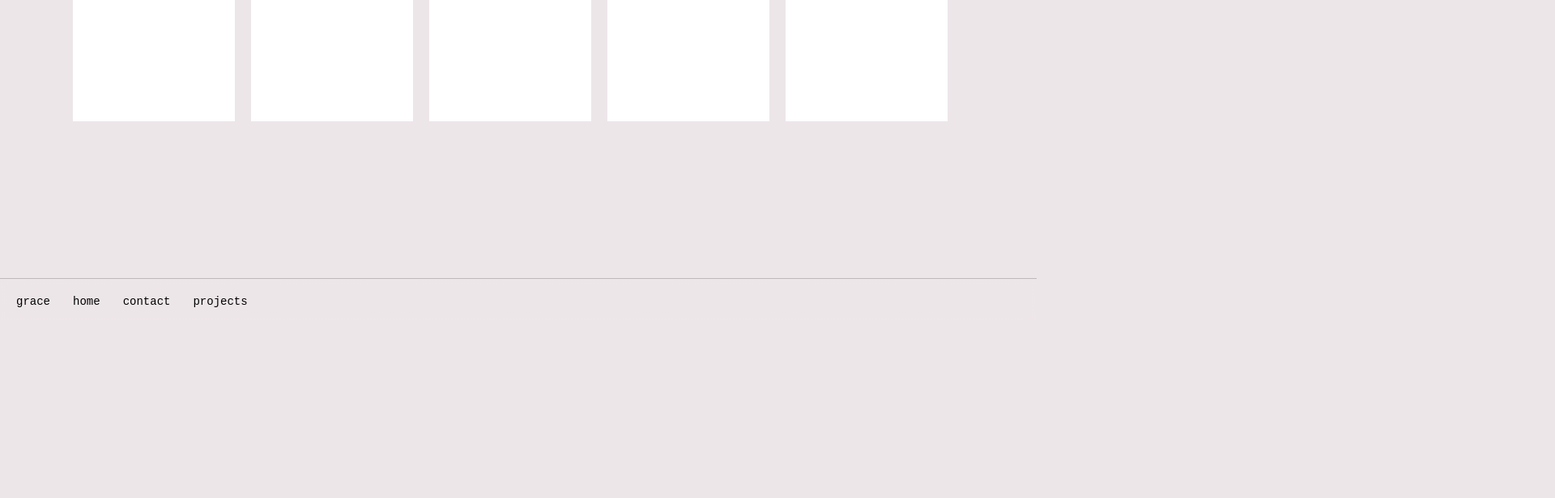
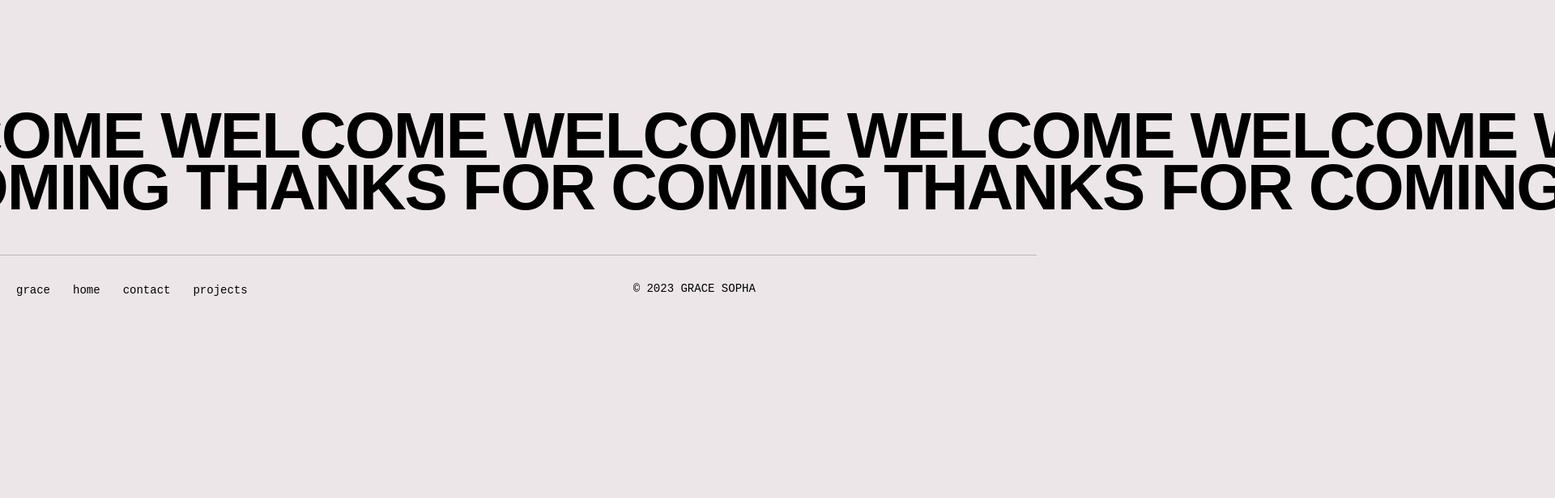
Before and after one commit to gracesopha/website, a React (Create React App) app in the folder website/: page / in a window 1280 px wide. Shown: the part 400-1016 px from the top of the page at 81% size, 1920 px wide, since content can reach past the window. Before the commit the page ends 800 px from the top, so only its background shows below. Built offline with nearby package versions, Linux system fonts and the light colour scheme.

Commit message:
Clean up footer

```diff
--- a/website/src/App.tsx
+++ b/website/src/App.tsx
@@ -33,7 +33,7 @@ function ParallaxText({ children, baseVelocity = 100 }: ParallaxProps) {
    * have to replace for wrapping that works for you or dynamically
    * calculate
    */
-  const x = useTransform(baseX, (v) => `${wrap(-20, -40, v)}%`);
+  const x = useTransform(baseX, (v) => `${wrap(-30, -45, v)}%`);
 
   const directionFactor = useRef<number>(1);
   useAnimationFrame((t, delta) => {
@@ -76,8 +76,8 @@ function ParallaxText({ children, baseVelocity = 100 }: ParallaxProps) {
 export default function App() {
   return (
     <section>
-      <ParallaxText baseVelocity={-5}>Grace Grace Grace</ParallaxText>
-      <ParallaxText baseVelocity={5}>Sopha Sopha Sopha</ParallaxText>
+      <ParallaxText baseVelocity={-5}>welcome welcome</ParallaxText>
+      <ParallaxText baseVelocity={5}>thanks for coming</ParallaxText>
     </section>
   );
 }
--- a/website/src/Contact.tsx
+++ b/website/src/Contact.tsx
@@ -1,11 +1,10 @@
 import * as React from "react";
 import * as ReactDOM from "react-dom";
-import Header from "./Header";
 
 export const Contact = () => {
     return (
         <div>
-            <Header />
+            <h1 className="Banner">grace sopha</h1>
             contacts
         </div>
     );
--- a/website/src/Header.tsx
+++ /dev/null
@@ -1,9 +0,0 @@
-//website header
-
-export const Header = () => {
-  return (
-    <h1 className="Banner">grace sopha</h1>
-  );
-};
-
-export default Header;
--- /dev/null
+++ b/website/src/Home.tsx
@@ -0,0 +1,19 @@
+//website header
+import App from "./App";
+import Example from "./Carousel";
+
+export const Home = () => {
+  return (
+    <>
+    <h1 className="Banner">grace sopha</h1>
+    <App />
+    <p>
+
+    </p>
+    <Example />
+
+    </>
+  );
+};
+
+export default Home;
--- a/website/src/Nav.tsx
+++ b/website/src/Nav.tsx
@@ -1,7 +1,7 @@
 // navigation routes for the website
 import * as React from "react";
 import { Routes, Route } from "react-router-dom";
-import { Header } from "./Header";
+import { Home } from "./Home";
 import { Contact } from "./Contact";
 import { Projects } from "./Projects";
 
@@ -9,7 +9,7 @@ import { Projects } from "./Projects";
 export const Nav = () => {
     return (
         <Routes>
-            <Route path="/" element={<Header />} />
+            <Route path="/" element={<Home />} />
             <Route path="/Contact" element={<Contact />} />
             <Route path="/Projects" element={<Projects />} />
         </Routes>
--- a/website/src/Projects.tsx
+++ b/website/src/Projects.tsx
@@ -1,11 +1,10 @@
 import * as React from "react";
 import * as ReactDOM from "react-dom";
-import Header from "./Header";
 
 export const Projects = () => {
     return (
         <div>
-            <Header />
+            <h1 className="Banner">grace sopha</h1>
             projects
         </div>
     );
--- a/website/src/index.tsx
+++ b/website/src/index.tsx
@@ -5,7 +5,7 @@ import { StrictMode } from "react";
 import * as ReactDOMClient from "react-dom/client";
 import App from "./App";
 import Nav from "./Nav";
-import Header from "./Header";
+import Home from "./Home";
 import Example from "./Carousel";
 import { Footer } from "./template/Footer";
 
@@ -16,7 +16,6 @@ root.render(
   <StrictMode>
     <BrowserRouter>
     <Nav />
-    <Example />
     <Footer title="grace" />
     </BrowserRouter>
   </StrictMode>
--- a/website/src/style.css
+++ b/website/src/style.css
@@ -57,6 +57,19 @@ body {
     font-weight: 400;
     font-style: normal;
     margin-right: 2em;
+  }
+
+  .footer {
+    font-family: input-mono, monospace;
+    font-weight: 400;
+    font-size: 14px;
+    font-style: normal;
+    position: relative;
+    top: 1em;
+    left: 30em;
+    right: 0;
+    display: flex;
+    justify-content: center;
   }
 
   footer {
@@ -146,10 +159,12 @@ body {
     position: absolute;
   }
 
+    /* PARALLAX VISUAL EFFECT */
+
   section {
-    padding-top: 80vh;
-    padding-bottom: 80vh;
-    position: relative;
+    padding-top: 150vh;
+    padding-bottom: 100vh;
+    position: absolute;
   }
 
   img {
@@ -171,8 +186,6 @@ body {
     bottom: 100px;
   }
 
-  /* PARALLAX VISUAL EFFECT */
-
   .parallax {
     overflow: hidden;
     letter-spacing: -2px;
@@ -186,7 +199,7 @@ body {
   .parallax .scroller {
     font-weight: 600;
     text-transform: uppercase;
-    font-size: 64px;
+    font-size: 5em;
     display: flex;
     white-space: nowrap;
     display: flex;
@@ -195,10 +208,11 @@ body {
 
   .parallax span {
     display: block;
-    margin-right: 30px;
+    margin-right: 20px;
   }
 
   /* CAROUSEL */
+
 
   #root {
     position: absolute;
@@ -219,6 +233,8 @@ body {
     padding: 20px 0;
     flex: 0 0 1100px;
     margin: 0 auto;
+    position: relative;
+    top: 50em;
   }
 
   li {
--- a/website/src/template/Footer.tsx
+++ b/website/src/template/Footer.tsx
@@ -15,7 +15,8 @@ export function Footer({ title = "" }) {
           <Link to="/">home</Link>
           <Link to="/Contact">contact</Link>
           <Link to="/Projects">projects</Link>
-        </nav>
+      </nav>
+      <p className="footer">© 2023 GRACE SOPHA</p>
     </footer>
   );
 }
```
